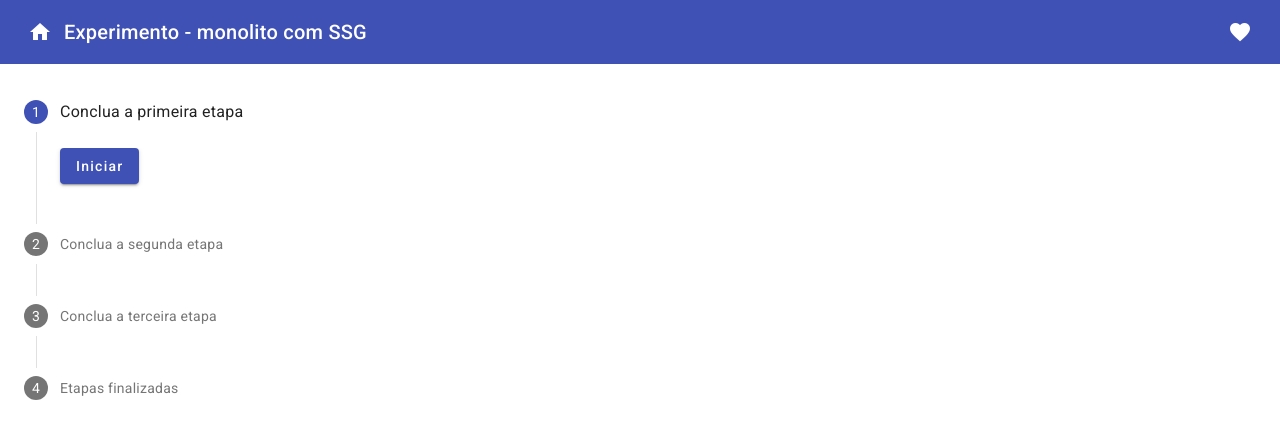
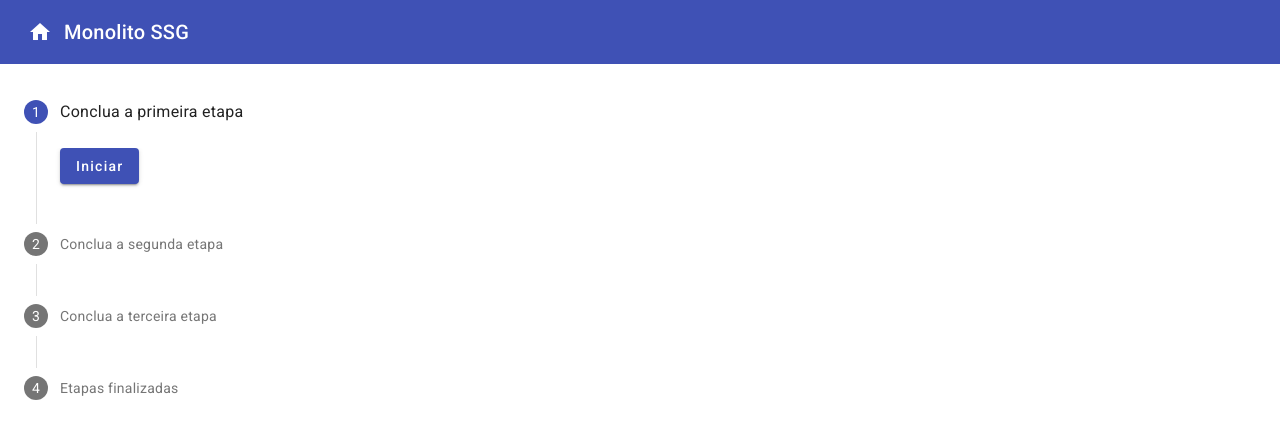
Before and after one commit to LuanMarreiros/mfe-experimento-monolito-ssg, an Angular app: page /home in a window 1280 px wide. Shown: the top 438 px of the page. Built offline with nearby package versions, Linux system fonts and the light colour scheme.

Commit message:
fix: correção toolbar

```diff
--- a/src/app/shared/components/header/header.component.html
+++ b/src/app/shared/components/header/header.component.html
@@ -8,14 +8,6 @@
     >
       <mat-icon>home</mat-icon>
     </button>
-    <span>Experimento - monolito com SSG</span>
-    <span class="example-spacer"></span>
-    <button
-      mat-icon-button
-      class="example-icon favorite-icon"
-      aria-label="Example icon-button with heart icon"
-    >
-      <mat-icon>favorite</mat-icon>
-    </button>
+    <span>Monolito SSG</span>
   </mat-toolbar>
 </p>
```
